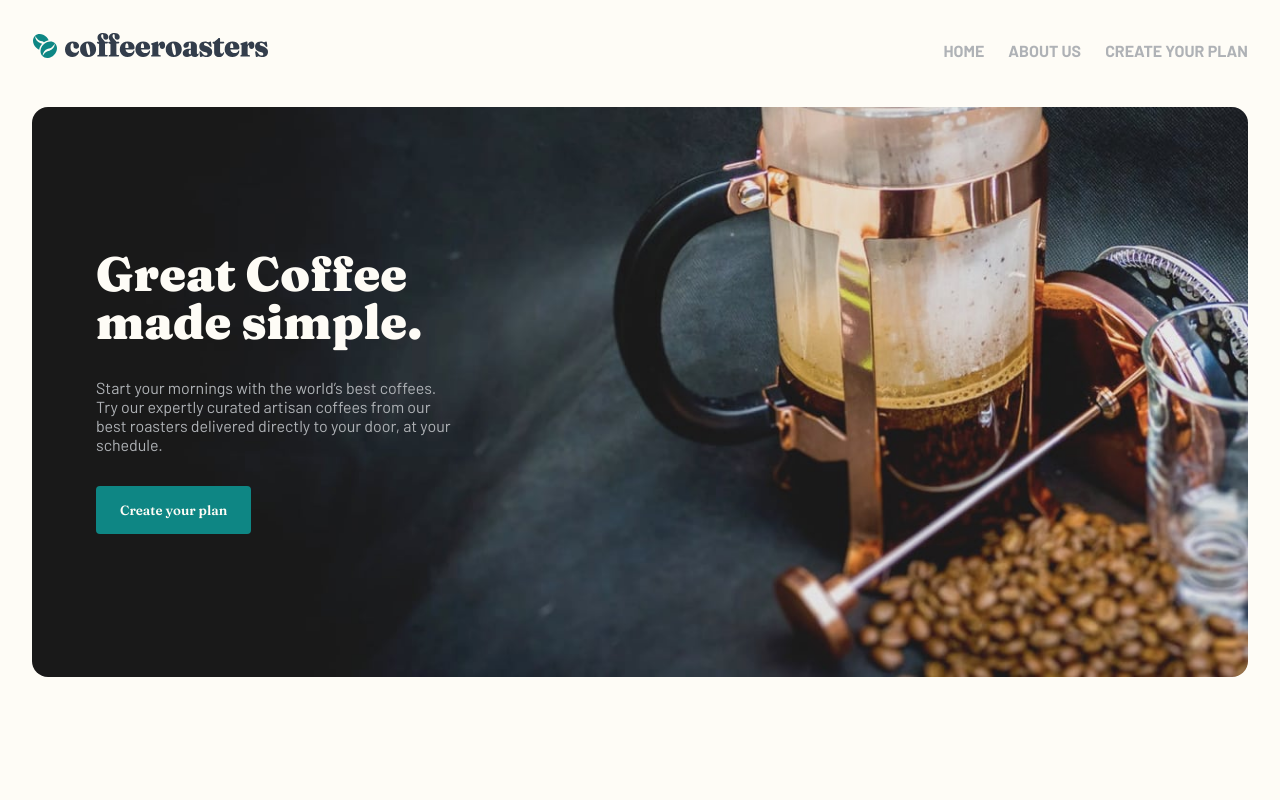
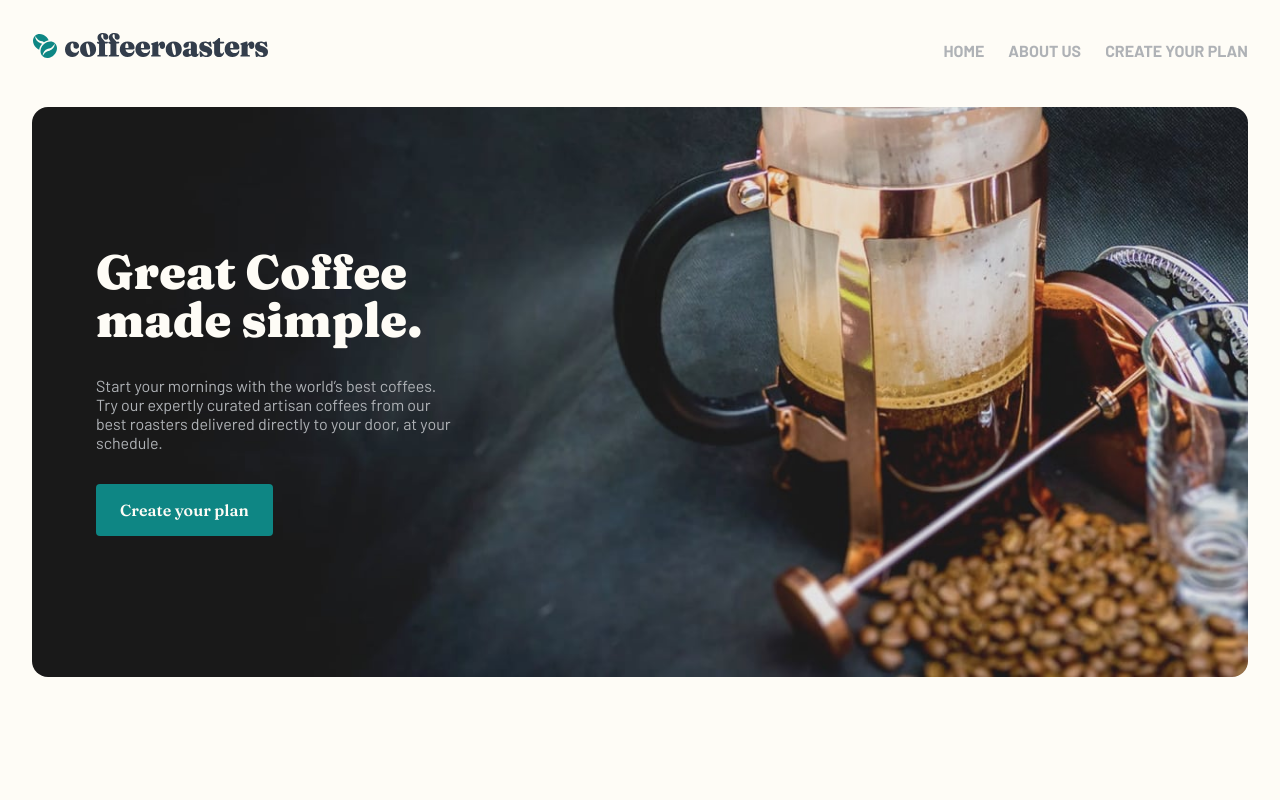
Before and after one commit to Haiko-E/coffee-rooster-frontend-mentor, a Next.js app: page / in a window 1280 px wide. Shown: the top 800 px of the page. Built offline with nearby package versions, Linux system fonts and the light colour scheme.

Commit message:
added links instead of buttons

```diff
--- a/src/components/hero.js
+++ b/src/components/hero.js
@@ -2,6 +2,7 @@ import Image from 'next/image';
 import React from 'react';
 import styles from './hero.module.css';
 import Card from './card';
+import Link from 'next/link';
 
 export default function Hero() {
   return (
@@ -16,7 +17,9 @@ export default function Hero() {
         artisan coffees from our best roasters delivered directly to your door, at
         your schedule.
       </p>
-      <button className='btn'>Create your plan</button>
+      <Link href={'/plan'} className='btn'>
+        Create your plan
+      </Link>
     </Card>
   );
 }
--- a/src/components/works.js
+++ b/src/components/works.js
@@ -1,6 +1,7 @@
 import React from 'react';
 import WorksItem from './works-item';
 import styles from './works.module.css';
+import Link from 'next/link';
 
 export default function Works({ title, button, className }) {
   return (
@@ -30,7 +31,11 @@ export default function Works({ title, button, className }) {
           world-class coffees curated to provide a distinct tasting experience.'
         />
       </ul>
-      {button && <div className='btn'>{button}</div>}
+      {button && (
+        <Link href={'/plan'} className='btn'>
+          {button}
+        </Link>
+      )}
     </section>
   );
 }
--- a/src/styles/globals.css
+++ b/src/styles/globals.css
@@ -55,6 +55,7 @@ p {
 
 .btn {
   width: fit-content;
+  text-decoration: none;
   font-family: inherit;
   border: none;
   font-weight: 600;
```
